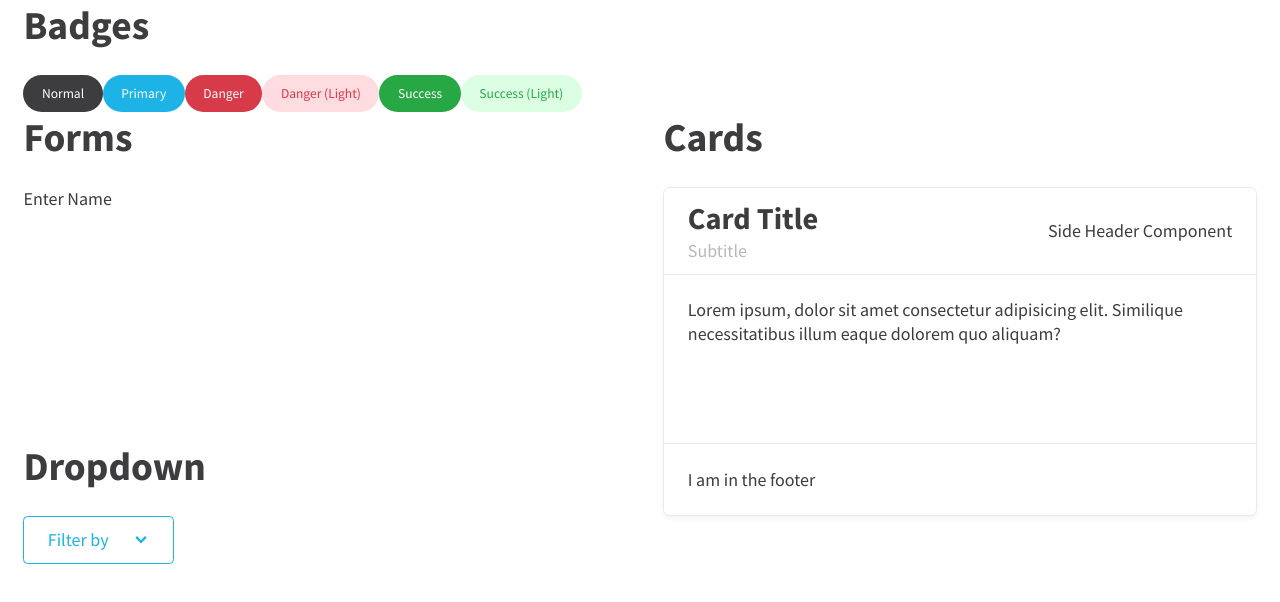
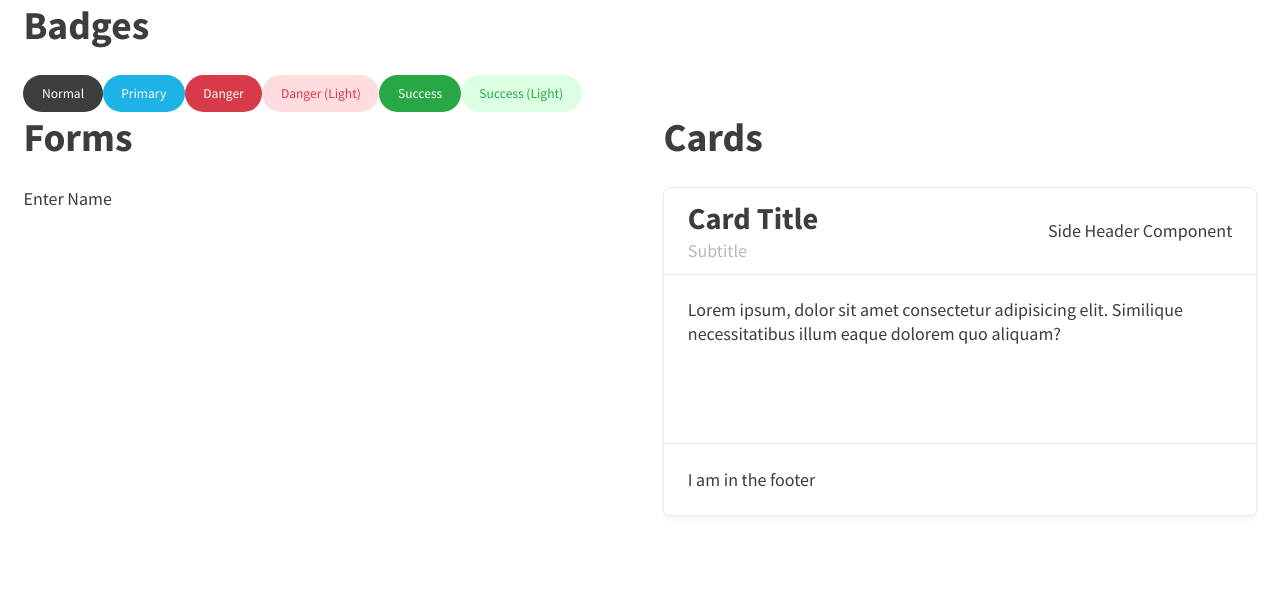
Before and after one commit to MatthewKosloski/sfdc-subscriber, a React (Create React App) app in the folder client/: page / in a window 1280 px wide. Shown: the top 602 px of the page. Built offline with nearby package versions, Linux system fonts and the light colour scheme.

Commit message:
deleted dropdown component, will revisit later

```diff
--- a/client/src/App.tsx
+++ b/client/src/App.tsx
@@ -8,11 +8,9 @@ import theme from './theme';
 import GlobalStyle from './components/GlobalStyle';
 
 import atoms from './design-system/components/atoms';
-import molecules from './design-system/components/molecules';
 import organisms from './design-system/components/organisms';
 
 const { Label, Badge } = atoms;
-const { Dropdown } = molecules;
 const { Card } = organisms;
 
 const App: React.FC = () => {
@@ -66,15 +64,6 @@ const App: React.FC = () => {
 							</Card>
 						</Column>
 					</Row>
-					<Row>
-						<Column sizes={[['XS', 12], ['SM', 6]]}>
-							<h2>Dropdown</h2>
-							<Dropdown
-								buttonText="Filter by"
-								options={['One', 'Two', 'Three']}
-								onChange={(index) => console.log(`option ${index} has been selected.`)} />
-						</Column>
-					</Row>
 				</Container>
 			</ThemeProvider>
 		</Fragment>
--- a/client/src/design-system/components/molecules/Dropdown/Container.tsx
+++ /dev/null
@@ -1,7 +0,0 @@
-import styled from 'styled-components';
-
-const Container = styled.div`
-    position: relative;
-`;
-
-export default Container;
--- a/client/src/design-system/components/molecules/Dropdown/Menu.tsx
+++ /dev/null
@@ -1,26 +0,0 @@
-import styled from 'styled-components';
-
-import { pxToEm } from '../../../abstracts/functions';
-import { spacingEm } from '../../../abstracts/mixins';
-
-interface IProps {
-    isOpen: boolean
-}
-
-const Menu = styled.ul<IProps>`
-    ${spacingEm(['MT'], 'Half')};
-    display: ${(props) => props.isOpen ? 'block' : 'none'};
-    box-shadow: 0 ${pxToEm(3)} ${pxToEm(5)} 0 rgba(0, 0, 0, 0.05);
-    border-radius: ${pxToEm(4)};
-    background-color: ${({theme: {colors}}) => colors.white};
-    border: ${pxToEm(1)} solid ${({theme: {colors}}) => colors.gallery};
-    position: absolute;
-    padding-left: 0;
-    margin-bottom: 0;
-    min-width: 200px;
-    top: calc(100%);
-    left: 0;
-    z-index: 1;
-`;
-
-export default Menu;
--- a/client/src/design-system/components/molecules/Dropdown/Trigger.tsx
+++ /dev/null
@@ -1,28 +0,0 @@
-import styled from 'styled-components';
-
-import { spacingEm, dropdownButtonVariant } from '../../../abstracts/mixins';
-
-import Button from '../../atoms/Button';
-
-const Trigger = styled(Button)`
-    &[aria-expanded=true] {
-        svg {
-            transform: rotate(180deg);
-        }
-    }
-    svg {
-        ${spacingEm(['ML'], 'One')};
-        transition-property: transform, fill;
-        transition-duration: 0.15s;
-        transition-timing-function: ease-in-out;
-        width: 1em;
-        height: 1em;
-    }
-    display: flex;
-    align-items: center;
-    justify-content: center;
-
-    ${(props) => dropdownButtonVariant(props)};
-`;
-
-export default Trigger;
--- a/client/src/design-system/components/molecules/Dropdown/index.tsx
+++ /dev/null
@@ -1,300 +0,0 @@
-import React, { Component } from 'react';
-import { ReactComponent as Chevron } from './chevron.svg';
-
-import Container from './Container';
-import Trigger from './Trigger';
-import Menu from './Menu';
-
-enum Keys {
-	Enter = 'Enter',
-	Escape = 'Escape',
-	Tab = 'Tab',
-	Spacebar = ' ',
-	Down = 'ArrowDown',
-	Up = 'ArrowUp'
-}
-
-interface IProps {
-	buttonText: string,
-	options: string[],
-	onChange: (index: number) => any,
-	disabled?: boolean
-};
-
-interface IState {
-    isOpen: boolean,
-	focusedIndex: number
-};
-
-class Dropdown extends Component<IProps, IState> {
-
-	private _menuItemRefs: HTMLLIElement[];
-	private _triggerRef: React.RefObject<HTMLButtonElement>;
-
-	constructor(props: IProps) {
-		super(props);
-
-		// bind 'this' to prototype methods
-		this._addRef = this._addRef.bind(this);
-		this._handleTriggerClick = this._handleTriggerClick.bind(this);
-		this._handleTriggerKeyDown = this._handleTriggerKeyDown.bind(this);
-		this._handleMenuKeyDown = this._handleMenuKeyDown.bind(this);
-		this.updateFocusedIndex = this.updateFocusedIndex.bind(this);
-
-		// initialize private instance variables
-		this._menuItemRefs = [];
-		this._triggerRef = React.createRef<HTMLButtonElement>();
-
-		// set initial state
-		this.state = { isOpen: false, focusedIndex: -1 };
-
-	}
-
-	componentDidMount() {
-		console.log(this._menuItemRefs);
-	}
-
-	/**
-	 * React lifecycle method. Is invoked when state or props change.
-	 * @param prevProps The props from last render
-	 * @param prevState The state from last render
-	 */
-	public componentDidUpdate(prevProps: IProps, prevState: IState): void {
-		const hasNewFocusedIndex: boolean = prevState.focusedIndex
-		!== this.state.focusedIndex;
-		const didClose: boolean = this.state.isOpen === false;
-
-
-		// focus on menu item when focus index changes
-		if(hasNewFocusedIndex) {
-			this.focusMenuItem(this.state.focusedIndex);
-		}
-
-		// focus on the trigger when menu closes
-		if(didClose) {
-			this.focusTrigger();
-		}
-
-	}
-
-	/**
-	 * Indicates if the dropdown menu is open.
-	 */
-	public isOpen(): boolean {
-		return this.state.isOpen;
-	}
-
-	/**
-	 * Indicates if the dropdown menu is closed.
-	 */
-	public isClosed(): boolean {
-		return !this.state.isOpen;
-	}
-
-	/**
-	 * Opens the dropdown menu.
-	 */
-	public open(): void {
-		this.setState({isOpen: true});
-	}
-
-	/**
-	 * Closes the dropdown menu.
-	 */
-	public close(): void {
-		this.setState({isOpen: false, focusedIndex: -1});
-	}
-
-	/**
-	 * Opens the dropdown menu if it is closed;
-	 * Closes the dropdown menu if it is open.
-	 */
-	public toggleDropdown(): void {
-		if(this.isOpen()) {
-			this.close();
-		} else {
-			this.open();
-		}
-	}
-
-	/**
-	 * Focuses on the ref with index $focusedIndex.
-	 * @param focusedIndex The index of the ref that needs focus.
-	 */
-	public focusMenuItem(focusedIndex: number): void {
-		const currentRef: HTMLLIElement =
-			this._menuItemRefs[focusedIndex];
-		if(currentRef) {
-			currentRef.focus();
-		}
-	}
-
-	/**
-	 * Focuses on the menu trigger element.
-	 */
-	public focusTrigger(): void {
-		const currentTriggerRef: HTMLButtonElement | null = this._triggerRef.current;
-		if(currentTriggerRef) {
-			currentTriggerRef.focus();
-		}
-	}
-
-	/**
-	 * Validates the focused index by making sure it is in bounds.
-	 * @param dirtyFocusedIndex The focused index that needs validation.
-	 */
-	public validateFocusedIndex(dirtyFocusedIndex: number): number {
-		const minIndex: number = 0,
-			maxIndex: number = this._menuItemRefs.length - 1;
-
-		const isTooSmall: boolean = dirtyFocusedIndex < minIndex,
-			isTooLarge: boolean = dirtyFocusedIndex > maxIndex;
-
-		let validatedFocusedIndex: number = 0;
-
-		if(isTooSmall) {
-			validatedFocusedIndex = maxIndex;
-		} else if(isTooLarge) {
-			validatedFocusedIndex = minIndex;
-		} else {
-			validatedFocusedIndex = dirtyFocusedIndex;
-		}
-
-		return validatedFocusedIndex;
-	}
-
-	/**
-	 * Updates the focused index.
-	 * @param newFocusedIndex
-	 */
-	public updateFocusedIndex(newFocusedIndex: number): void {
-		const validatedFocusedIndex: number =
-			this.validateFocusedIndex(newFocusedIndex);
-
-		this.setState({focusedIndex: validatedFocusedIndex});
-	}
-
-	/**
-	 * Applies focus to the next menu item in the dropdown.
-	 */
-	public focusNextMenuItem(): void {
-		this.updateFocusedIndex(this.state.focusedIndex + 1);
-	}
-
-	/**
-	 * Applies focus to the previous menu item in the dropdown.
-	 */
-	public focusPreviousMenuItem(): void {
-		this.updateFocusedIndex(this.state.focusedIndex - 1);
-	}
-
-	public renderChildren(): JSX.Element[] {
-		return this.props.options.map((option, i) => (
-			<li
-				key={i}
-				ref={this._addRef}
-				tabIndex={-1}
-				role="menuitem">
-				{option}
-			</li>
-		));
-	}
-
-    public render() {
-
-		const { buttonText } = this.props;
-		const { isOpen } = this.state;
-
-        return(
-            <Container>
-                <Trigger
-					ref={this._triggerRef}
-					onMouseDown={this._handleTriggerClick}
-					onKeyDown={this._handleTriggerKeyDown}
-                    aria-expanded={isOpen}
-					aria-haspopup="true"
-					variant="primary"
-					outline>
-						{buttonText}
-						<Chevron />
-                </Trigger>
-				<Menu
-					onKeyDown={this._handleMenuKeyDown}
-					aria-hidden={!isOpen}
-					isOpen={isOpen}
-					role="menu">
-					{this.renderChildren()}
-                </Menu>
-            </Container>
-        );
-	}
-
-	/**
-	 * Handle onMouseDown event from trigger.
-	 */
-	private _handleTriggerClick(): void {
-		this.toggleDropdown();
-	}
-
-	/**
-	 * Handle keyDown event from trigger.
-	 * @param e An object containing information on the event.
-	 */
-	private _handleTriggerKeyDown(e: React.KeyboardEvent<HTMLButtonElement>): void {
-		switch(e.key) {
-			case Keys.Enter:
-			case Keys.Spacebar: {
-				this.toggleDropdown();
-				break;
-			}
-			case Keys.Escape: {
-				if(this.isOpen()) {
-					this.close();
-				}
-				break;
-			}
-			case Keys.Down: {
-				if(this.isOpen()) {
-					this.focusNextMenuItem();
-				}
-			}
-
-		}
-	}
-
-	/**
-	 * Handle KeyDown event from a menu item.
-	 * @param e An object containing information on the event.
-	 */
-	private _handleMenuKeyDown(e: React.KeyboardEvent<HTMLUListElement>): void {
-		switch(e.key) {
-			case Keys.Down: {
-				this.focusNextMenuItem();
-				break;
-			}
-			case Keys.Up: {
-				this.focusPreviousMenuItem();
-				break;
-			}
-			case Keys.Escape:
-			case Keys.Tab: {
-				if(this.isOpen()) {
-					this.close();
-				}
-			}
-		}
-	}
-
-	/**
-	 * Stores a reference to the menu item. Storing it allows
-	 * us to perform DOM manipulation on it later (e.g., focusing on it).
-	 */
-	private _addRef(menuItemRef: HTMLLIElement): void {
-		if(this._menuItemRefs) {
-			this._menuItemRefs = [...this._menuItemRefs, menuItemRef];
-		}
-	}
-
-}
-
-export default Dropdown;
--- a/client/src/design-system/components/molecules/index.ts
+++ /dev/null
@@ -1,5 +0,0 @@
-import { default as Dropdown } from './Dropdown';
-
-export default {
-	Dropdown
-};
```
Also changed, not shown: client/src/design-system/components/molecules/Dropdown/chevron.svg (deleted).
